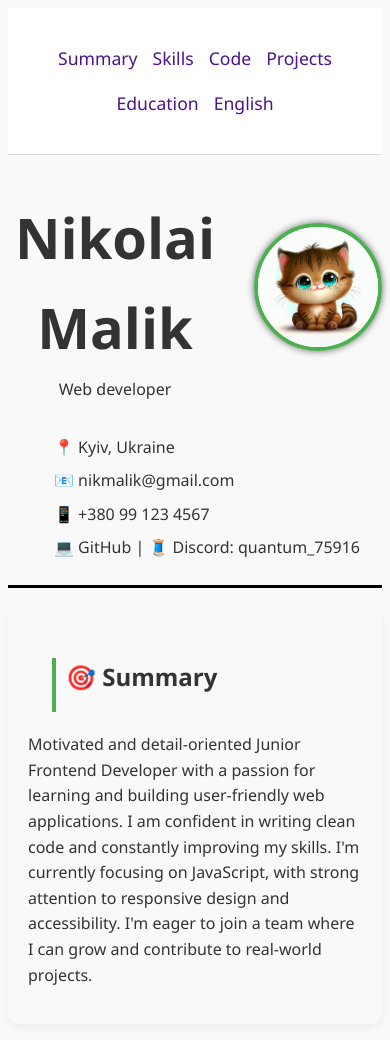
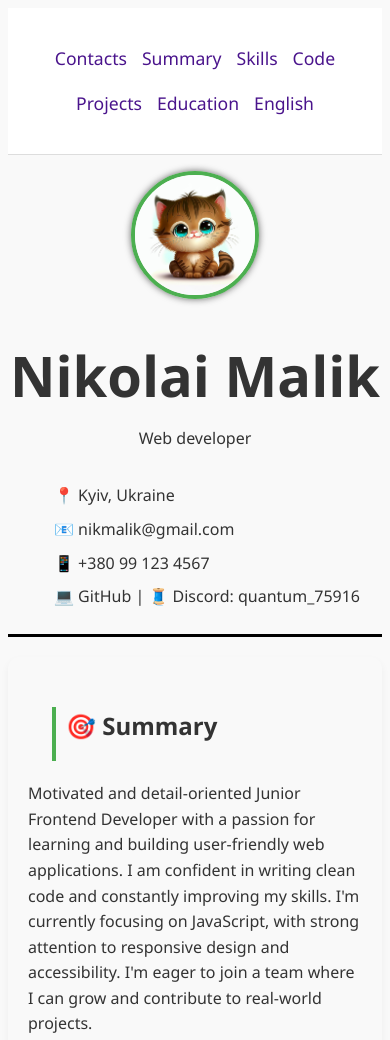
Before and after one commit to quantumSaviour/rsschool-cv, a plain HTML site: page index.html in a window 390 px wide. Shown: the top 1040 px of the page. Drawn offline with nearby package versions, Linux system fonts and the light colour scheme.

Commit message:
fix: add styles for header intro and add contacts link

```diff
--- a/index.html
+++ b/index.html
@@ -14,6 +14,7 @@
     <header>
         <nav class="nav">
             <ul class="nav__list">
+              <li class="list__item"><a href="#contacts" class="nav__link">Contacts</a></li>
               <li class="list__item"><a href="#summary" class="nav__link">Summary</a></li>
               <li class="list__item"><a href="#skills" class="nav__link">Skills</a></li>
               <li class="list__item"><a href="#code" class="nav__link">Code</a></li>
@@ -31,7 +32,7 @@
             <img class="cv-avatar" src="img/cv-avatar.jpeg" alt="cv avatar cat">
         </div>
 
-        <div class="header__contacts">
+        <section id="contacts" class="header__contacts">
             <!-- <h2 class="section-title">Contacts</h2> -->
             <ul class="contacts__list">
                 <li>📍 Kyiv, Ukraine</li>
@@ -39,7 +40,7 @@
                 <li>📱 +380 99 123 4567</li>
                 <li>💻 GitHub | 🧵 Discord: quantum_75916</li>
             </ul>
-        </div>
+        </section>
     </div>
 </header>
 
@@ -78,9 +79,9 @@
         </code>
     </pre>
 
-    <section id="projects">
+    <section id="projects" class="projects">
         <h2 class="section-title">🚀 Study Projects</h2>
-        <ul>
+        <ul class="projects__list">
             <li><a href="https://quantumsaviour.github.io/alcohol-for-modern/">Alcohol for modern drinker</a></li>
             <li><a href="https://quantumsaviour.github.io/our-restaurant/">Our restaurant</a></li>
         </ul>
--- a/style.css
+++ b/style.css
@@ -149,6 +149,10 @@ header {
 	font-size: 0.9rem;
 }
 
+.projects__list {
+	list-style-type: none;
+}
+
 pre {
 	background: #2d2d2d;
 	color: #f8f8f2;
@@ -197,11 +201,23 @@ pre {
 }
 
 @media (max-width: 600px) {
+	h1 {
+		margin-top: 0;
+	}
+
   .nav__list {
     flex-wrap: wrap;
     gap: 15px;
     padding: 10px;
     justify-content: center;
+  }
+
+  .header__intro {
+  	flex-direction: column-reverse;
+  }
+
+  .cv-avatar {
+  	margin-top: 1rem;
   }
 
   .footer {
```
